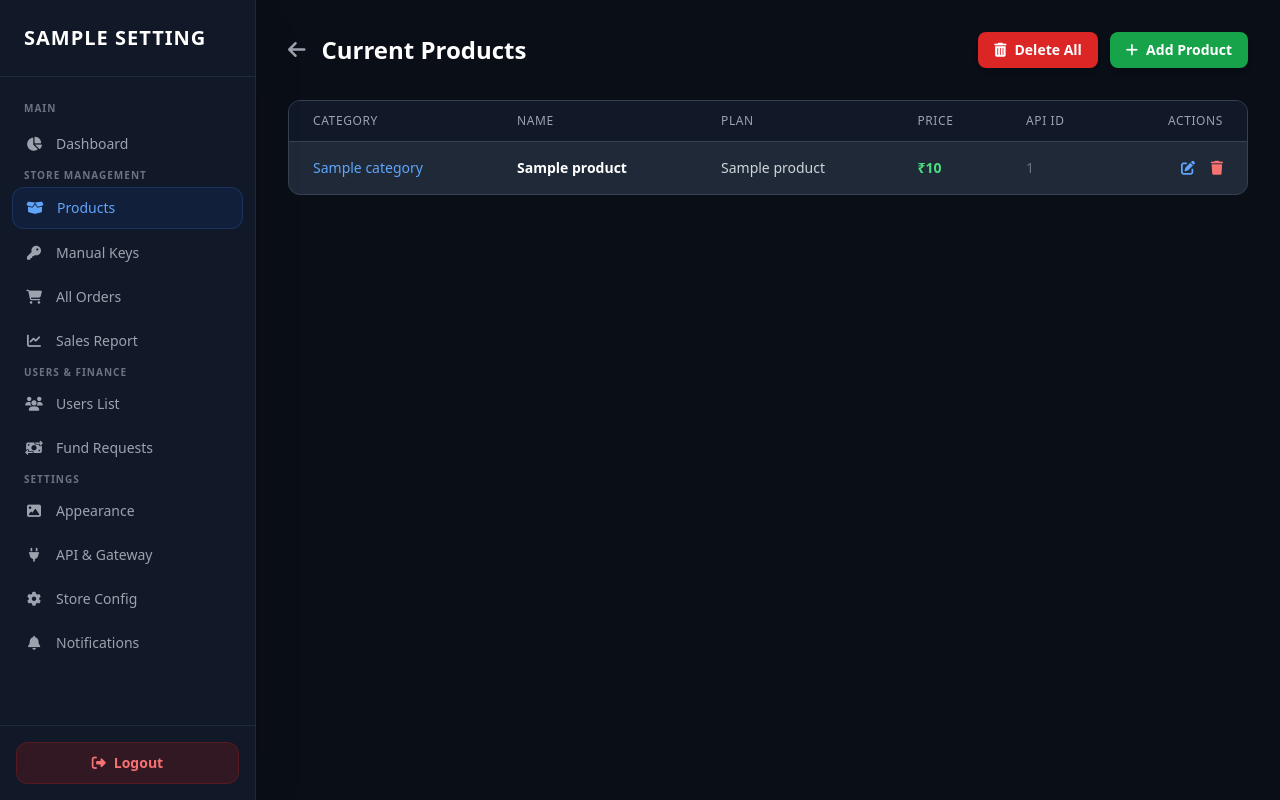
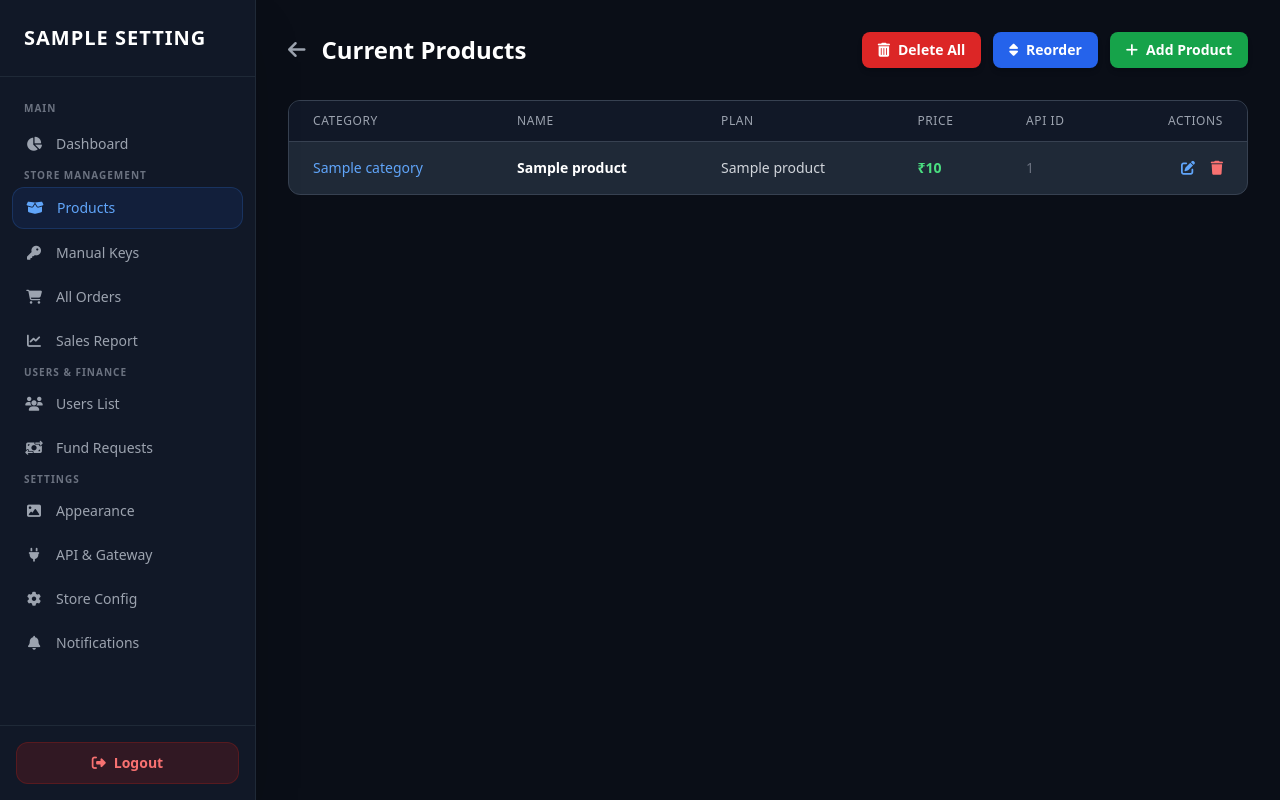
Before and after one commit to KARAMbhaiyaaaa425/yooooooo, a Flask app: page /admin/products in a window 1280 px wide. Run offline with Flask 3, Linux system fonts and the light colour scheme; the visitor is signed in with stand-in values (Sample User, id 1); a database or web service that is not in the repository returns one stand-in record (values such as "Sample title"); some libraries are stand-ins or nearby versions.

Commit message:
Update products.html

```diff
--- a/templates/admin/products.html
+++ b/templates/admin/products.html
@@ -9,6 +9,10 @@
     <div class="flex gap-3">
         <a href="/admin/product/delete_all" onclick="return confirm('Are you sure you want to delete ALL products? This cannot be undone!');" class="bg-red-600 hover:bg-red-500 text-white px-3 md:px-4 py-2 rounded-lg font-bold shadow-md transition flex items-center gap-2 text-sm">
             <i class="fa-solid fa-trash-can"></i> Delete All
+        </a>
+
+        <a href="/admin/reorder" class="bg-blue-600 hover:bg-blue-500 text-white px-3 md:px-4 py-2 rounded-lg font-bold shadow-md transition flex items-center gap-2 text-sm">
+            <i class="fa-solid fa-sort"></i> Reorder
         </a>
         <a href="/admin/product/add" class="bg-green-600 hover:bg-green-500 text-white px-3 md:px-4 py-2 rounded-lg font-bold shadow-md transition flex items-center gap-2 text-sm">
             <i class="fa-solid fa-plus"></i> Add Product
```
